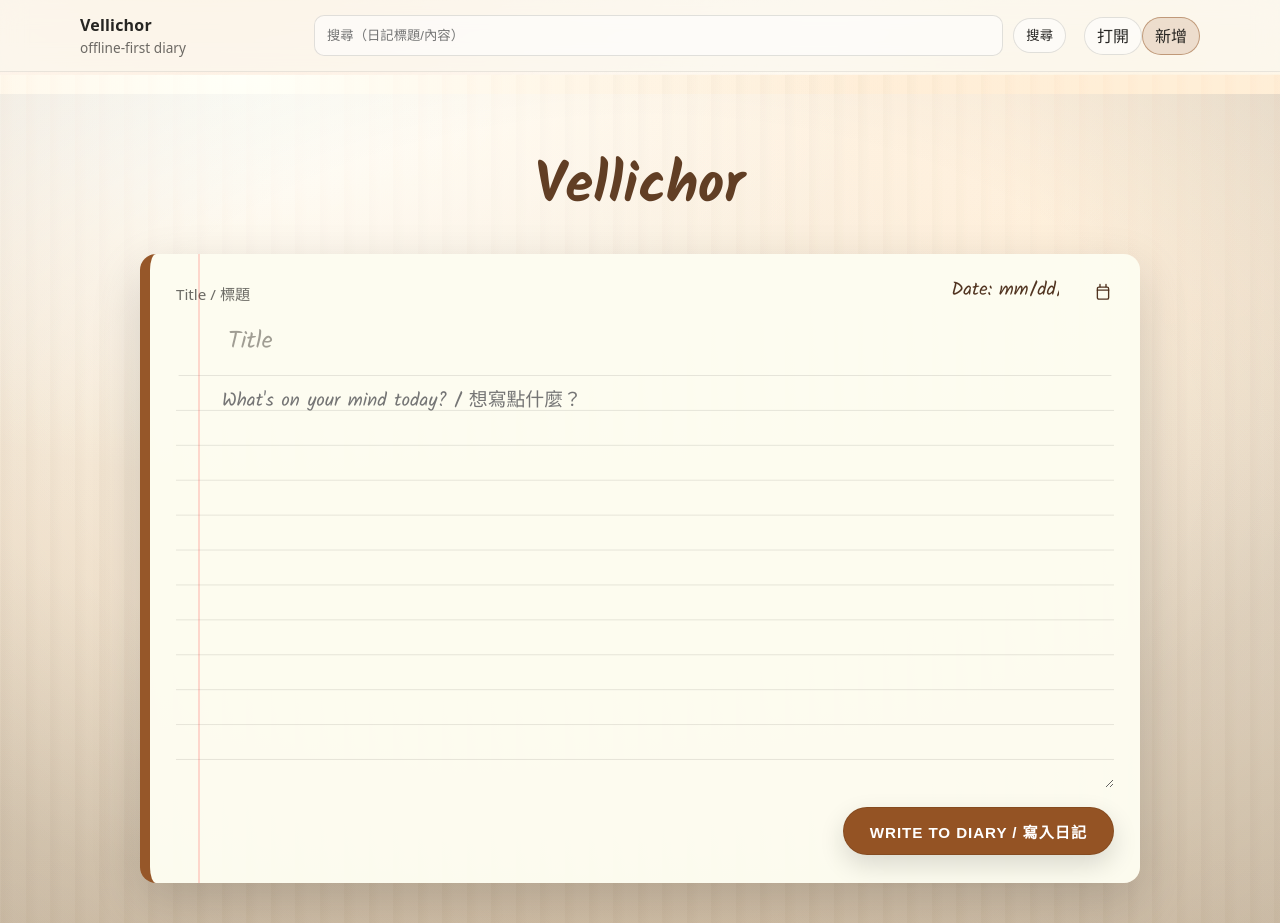
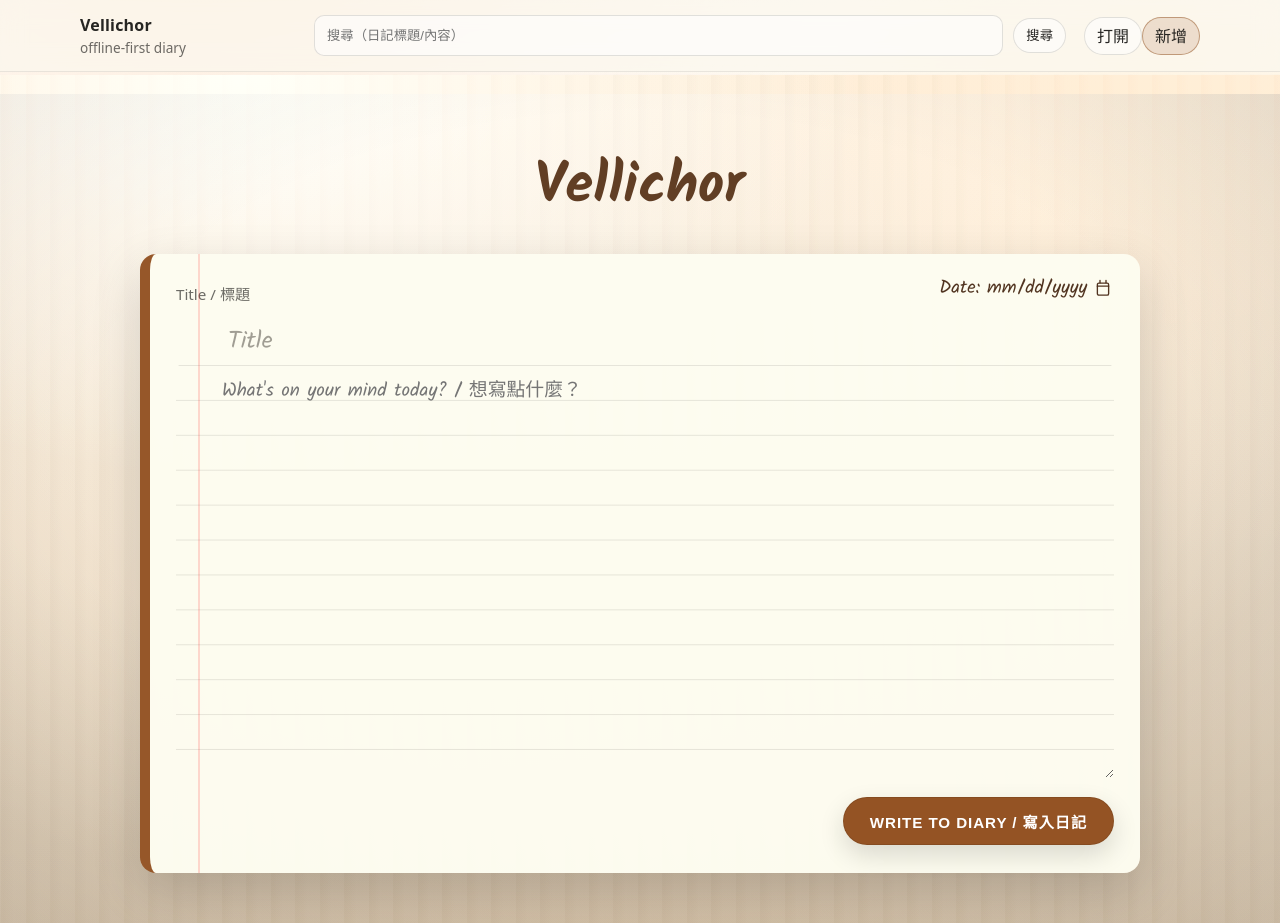
Before and after one commit to ChaoChienHung/Vellichor, a FastAPI app: template vellichor/templates/index.html in a window 1280 px wide. Shown: the top 923 px of the page. Run offline with FastAPI, Linux system fonts and the light colour scheme; the template is opened without the code that fills it, so the values that code supplies are empty; parts of the project's set-up code (start-up, migrations or seed data) failed here and were passed over; some web fonts are replaced.

Commit message:
Fix date input icon overlap

```diff
--- a/vellichor/static/app.css
+++ b/vellichor/static/app.css
@@ -598,6 +598,8 @@ input[type="date"]:focus {
 }
 
 .diary-date-control {
+  --date-icon-w: 18px;
+  --date-icon-pad: -6px;
   position: relative;
   display: inline-block;
 }
@@ -644,15 +646,20 @@ input[type="date"]:focus {
   color: var(--ink-strong);
 }
 
+.diary-toprow input[name="title"].field-input {
+  padding-bottom: 0px;
+}
+
 .diary-date-row input[type="date"].field-input {
   font-family: var(--font-hand);
   font-size: 1.16rem;
-  width: 12.5ch;
-  padding: 2px 32px 6px 0;
+  width: calc(12.5ch + var(--date-icon-w) + var(--date-icon-pad));
+  padding: 1px calc(var(--date-icon-w) + var(--date-icon-pad)) 6px -1px;
   background: transparent;
   border: none;
   border-radius: 0;
   color: var(--ink-strong);
+  box-sizing: border-box;
 }
 
 .diary-date-row input[type="date"].field-input:focus {
@@ -666,6 +673,8 @@ input[type="date"]:focus {
 
 .diary-date-row input[type="date"].field-input::-webkit-calendar-picker-indicator {
   opacity: 0;
+  width: calc(var(--date-icon-w) + var(--date-icon-pad));
+  cursor: pointer;
 }
 
 .diary-toprow .field-input::placeholder {
```
